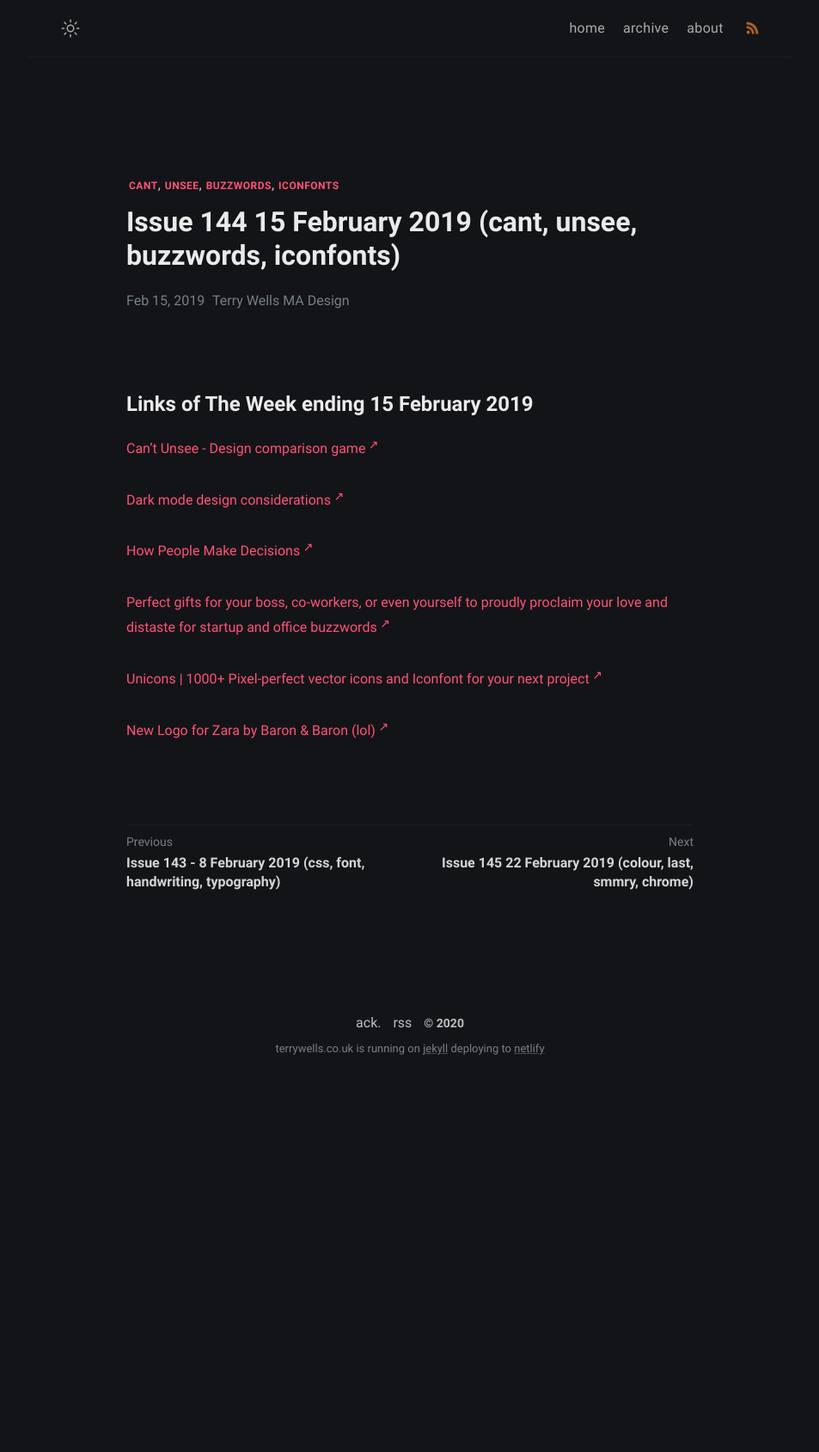
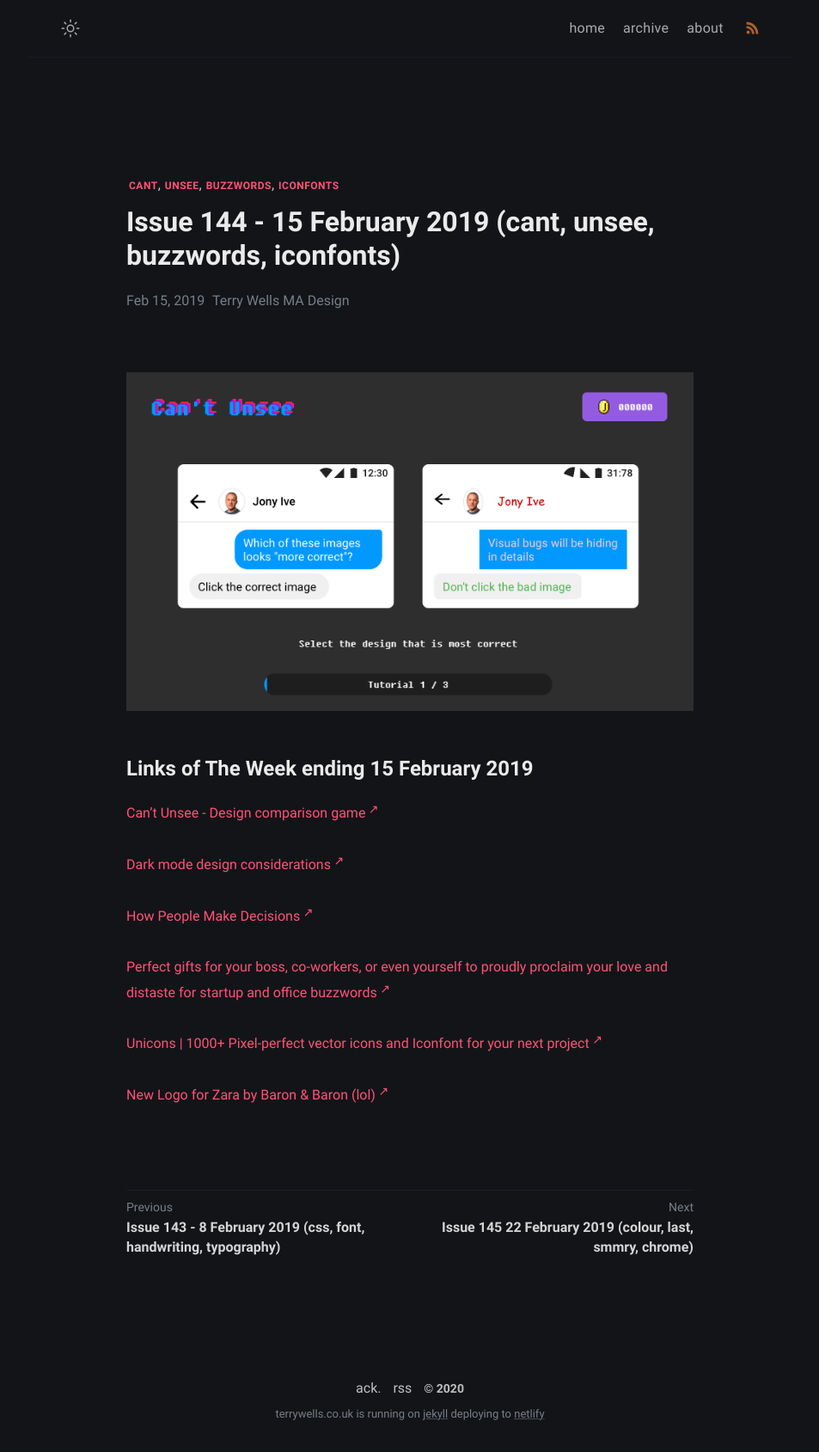
Before and after one commit to wristtattoo/jekyll-klise, a Jekyll site: the page built from _posts/2020-11-03-issue-144-15-february-2019-cant-unsee-buzzwords-iconfonts.md, in a window 1280 px wide. Shown: the whole page at 86% size, without its empty margins (163-1116 px from the left). Built offline with Jekyll 4.4.1, drawn with Linux system fonts in a browser that asks for light colours; a script that is not in the unit is left out; before the commit the page ends 1264 px from its top, so only the background shows below that.

Commit message:
Update Links of The Week “2020-11-03-issue-144-15-february-2019-cant-unsee-buzzwords-iconfonts”

```diff
--- a/_posts/2020-11-03-issue-144-15-february-2019-cant-unsee-buzzwords-iconfonts.md
+++ b/_posts/2020-11-03-issue-144-15-february-2019-cant-unsee-buzzwords-iconfonts.md
@@ -1,9 +1,11 @@
 ---
 layout: post
-title: Issue 144 15 February 2019 (cant, unsee, buzzwords, iconfonts)
+title: Issue 144 - 15 February 2019 (cant, unsee, buzzwords, iconfonts)
 tags: cant unsee buzzwords iconfonts
 date: 2019-02-15T15:25:31.097Z
 ---
+![Can't Unsee](/assets/uploads/issue-144.png "Can't Unsee")
+
 # Links of The Week ending 15 February 2019
 
 <a href="https://cantunsee.space" title="Can't Unsee" alt="Can't Unsee" target="_blank">Can't Unsee - Design comparison game</a>
```
Also changed, not shown: assets/uploads/issue-144.png (added).
